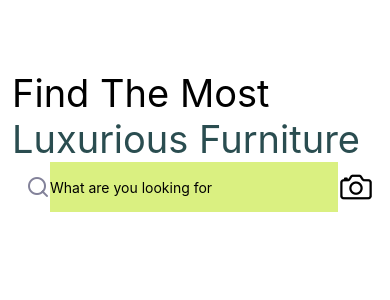
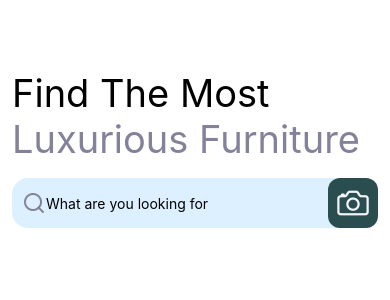
Before and after one commit to HanselTita/Ecommerce_app, a React Native app in the folder react_native_ecommerce/: screen / in a window 390 px wide. Shown: the top 300 px of the page. Built offline with nearby package versions, Linux system fonts and the light colour scheme.

Commit message:
feat: Retouch: rename windowsView=windowscomponent; create theme.js; applying theme.js values

```diff
--- a/react_native_ecommerce/App.js
+++ b/react_native_ecommerce/App.js
@@ -1,5 +1,5 @@
 import {SafeAreaView } from "react-native"
-import WelcomeView from "./src/components/WelcomeView"
+import WelcomeView from "./src/components/WelcomeComponent"
 
 export default function App() {
   return (
--- a/react_native_ecommerce/src/components/WelcomeView.js
+++ b/react_native_ecommerce/src/components/WelcomeComponent.js
@@ -1,13 +1,14 @@
 import { Feather, Ionicons } from "@expo/vector-icons"
 import { View, Text, StyleSheet, TouchableOpacity, TextInput } from "react-native"
+import { theme } from "./theme"
 
 function WelcomeView() {
   return (
     <View style={{}}>
       <View>
-        <Text style={styles.welcomeTxt("#000", 70)}>Find The Most</Text>
+        <Text style={styles.welcomeTxt(theme.colors.black, 70)}>Find The Most</Text>
 
-        <Text style={styles.welcomeTxt("#2A4D50", 0)}>Luxurious Furniture</Text>
+        <Text style={styles.welcomeTxt(theme.colors.gray, 0)}>Luxurious Furniture</Text>
       </View>
       <View style={styles.searchContainer}>
         <TouchableOpacity
@@ -15,16 +16,15 @@ function WelcomeView() {
             console.log("I am tapped")
           }}
         >
-          <Feather name="search" size={24} style={styles.searchIcon} />
+          <Feather name="search" size={theme.sizes.xlarge} style={styles.searchIcon} />
         </TouchableOpacity>
         <View style={styles.searchWrapper}>
           <TextInput placeholder="What are you looking for" style={styles.searchInput} />
         </View>
         <View style={styles.searchBtn}>
-        <Ionicons name="camera-outline" size={36}/>
+          <Ionicons name="camera-outline" size={36} color={theme.colors.offwhite} />
+        </View>
       </View>
-      </View>
-
     </View>
   )
 }
@@ -34,19 +34,22 @@ const styles = StyleSheet.create({
     fontSize: 38,
     color: color,
     marginTop: top,
-    marginHorizontal: 12,
+    marginHorizontal: theme.sizes.small,
   }),
 
   searchIcon: {
-    marginTop: 12,
-    color: "#83829A",
+    marginTop: theme.sizes.small,
+    color: theme.colors.gray,
     marginLeft: 10,
   },
   searchContainer: {
     flexDirection: "row",
     justifyContent: "center",
     height: 50,
-    marginHorizontal: 16,
+    marginHorizontal: theme.sizes.small,
+    backgroundColor: theme.colors.secondary,
+    borderRadius: theme.sizes.medium,
+    marginVertical: theme.sizes.medium,
   },
   searchInput: {
     width: "100%",
@@ -54,11 +57,17 @@ const styles = StyleSheet.create({
   },
   searchWrapper: {
     flex: 1,
-    backgroundColor:"#daf081"
+    backgroundColor: theme.colors.secondary,
+    borderRadius: theme.sizes.small,
+    marginRight: theme.sizes.small,
   },
-  searchBtn:{
-    justifyContent:"center"
-  }
+  searchBtn: {
+    justifyContent: "center",
+    width: 50,
+    backgroundColor: theme.colors.primary,
+    alignItems: "center",
+    borderRadius: theme.sizes.small,
+  },
 })
 
 export default WelcomeView
@@ -74,4 +83,5 @@ export default WelcomeView
 
 /**To use icons we install the required library: npx expo install @expo/vector-icons
  * use the Feather library
+ * Use Ionicon for camera icon, name "camera-outline"
  */
--- /dev/null
+++ b/react_native_ecommerce/src/components/theme.js
@@ -0,0 +1,21 @@
+import { PermissionsAndroid } from "react-native"
+
+export const theme = {
+  colors: {
+    primary: "#2a4d50",
+    secondary: "#ddf0ff",
+    tertiary: "#ff7754",
+    gray: "#83829a",
+    offwhite: "#f3f4f8",
+    white: "#ffffff",
+    black: "#000000",
+  },
+  sizes: {
+    xSmall: 10,
+    small: 12,
+    medium: 16,
+    large: 20,
+    xlarge: 24,
+    xxlarge: 44,
+  },
+}
```
